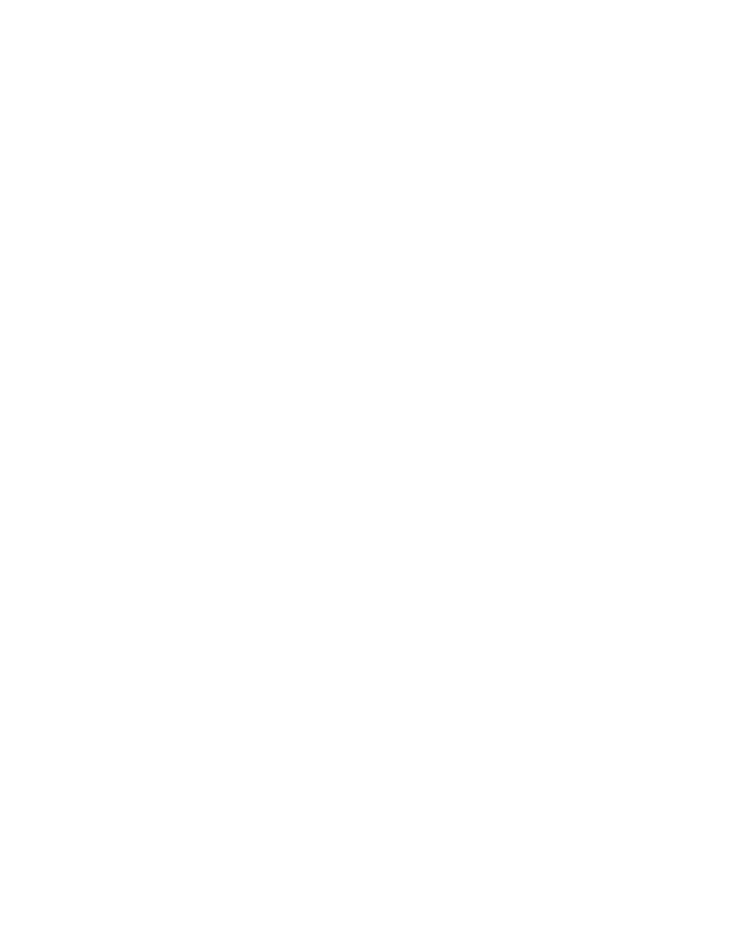
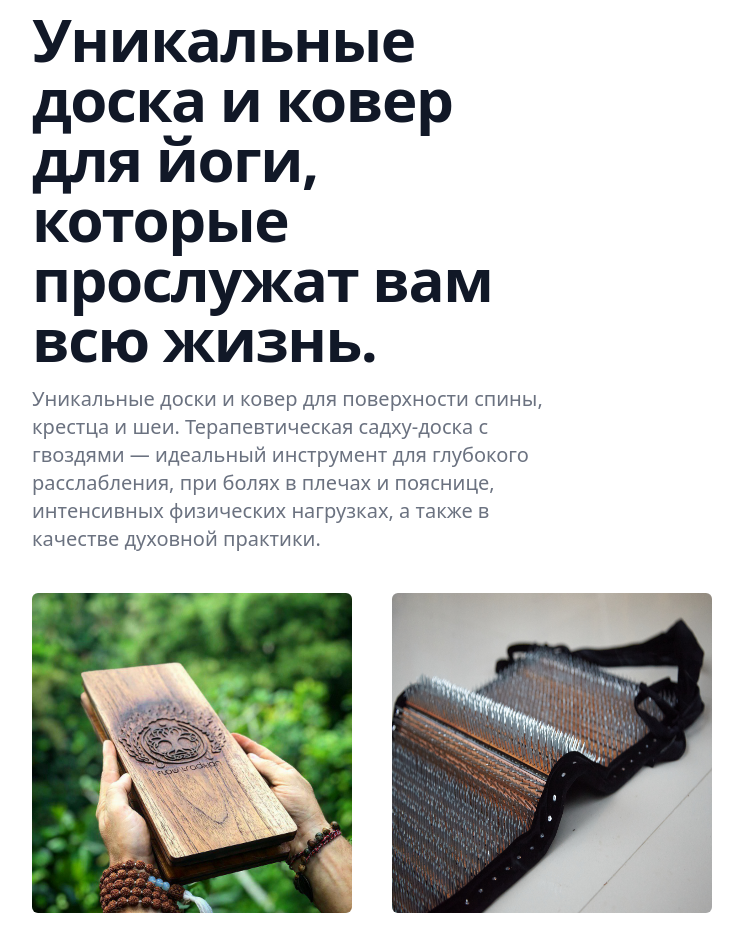
Before and after one commit to flowtradition/site, a Next.js app: page / in a window 1280 px wide. Shown: the part 152-1104 px from the top of the page, without its empty margins (0-743 px from the left). Before the commit the page ends 800 px from the top, so only its background shows below. Built offline with nearby package versions, Linux system fonts and the light colour scheme.

Commit message:
feat: add home page

```diff
--- a/pages/index.tsx
+++ b/pages/index.tsx
@@ -1,34 +1,81 @@
-import Head from "next/head";
+import { Layout } from "../components/Layout/Layout";
 
-const Home = () => (
-  <div className="container">
-    <Head>
-      <meta charSet="UTF-8" />
-      <meta name="viewport" content="width=device-width, initial-scale=1.0" />
+import { GetStaticPropsContext } from "next";
+import Image from "next/image";
 
-      <title>Title</title>
+import bed from "../public/content/bed/classic/main.jpg";
+import carpet from "../public/content/carpet/classic/main.jpg";
 
-      <meta name="description" content="Description" />
-      <meta property="og:title" content="Title" />
-      <meta property="og:description" content="Description" />
-      <meta property="og:image" content="https://www.mywebsite.com/image.jpg" />
-      <meta property="og:image:alt" content="Image alt" />
-      <meta property="og:locale" content="ru_RU" />
-      <meta property="og:type" content="website" />
-      <meta name="twitter:card" content="summary_large_image" />
-      <meta property="og:url" content="" />
-
-      <link rel="icon" href="/favicon.ico" />
-      {/* <!-- 32×32 -->*/}
-      <link rel="icon" href="/icon.svg" type="image/svg+xml" />
-      {/*<!-- 512×512 -->*/}
-      <link rel="apple-touch-icon" href="/apple-touch-icon.png" />
-      {/*<!-- 180×180 -->*/}
-      <link rel="manifest" href="/manifest.webmanifest" />
-      <meta name="theme-color" content="#FF00FF" />
-    </Head>
-    <main></main>
-  </div>
-);
+const Home = ({ page }) => {
+  return (
+    <Layout>
+      <div className="relative bg-white overflow-hidden">
+        <div className="py-12 sm:py-24">
+          <div className="relative max-w-7xl mx-auto px-4 sm:px-6 lg:px-8 sm:static sm:flex lg:flex-col-reverse">
+            <div className="mt-2 sm:mr-10 sm:mt-2 lg:mt-10 ">
+              <ul className="flex sm:flex-col lg:flex-row gap-10 mb-10">
+                <li className="">
+                  <a href="">
+                    <Image
+                      className="rounded-md max-w-7xl"
+                      src={bed}
+                      alt="Picture of the author"
+                      width={320}
+                      height={320}
+                    />
+                  </a>
+                </li>
+                <li>
+                  <a href="">
+                    <Image
+                      className="rounded-md max-w-7xl"
+                      src={carpet}
+                      alt="Picture of the author"
+                      width={320}
+                      height={320}
+                    />
+                  </a>
+                </li>
+              </ul>
+            </div>
+            <div className="sm:max-w-lg">
+              <h1 className="text-4xl font font-extrabold tracking-tight text-gray-900 sm:text-6xl">{page.title}</h1>
+              <p className="mt-4 text-xl text-gray-500">{page.description}</p>
+            </div>
+          </div>
+        </div>
+      </div>
+    </Layout>
+  );
+};
 
 export default Home;
+
+export function getStaticProps({ locale }: GetStaticPropsContext) {
+  const pages = {
+    en: {
+      title: "Sadhu",
+      description: "desc",
+    },
+    ru: {
+      title: "Уникальные доска и ковер для йоги, которые прослужат вам всю жизнь.",
+      description:
+        "Уникальные доски и ковер для поверхности спины, крестца и шеи. Терапевтическая садху-доска с гвоздями —" +
+        " идеальный" +
+        " инструмент для глубокого расслабления, при болях в плечах и пояснице, интенсивных физических нагрузках, а" +
+        " также в качестве духовной практики.",
+    },
+  };
+
+  return {
+    props: {
+      // You can get the messages from anywhere you like, but the recommended
+      // pattern is to put them in JSON files separated by language and read
+      // the desired one based on the `locale` received from Next.js.
+      messages: {
+        ...require(`../messages/shared/${locale}.json`),
+      },
+      page: pages[locale],
+    },
+  };
+}
```
